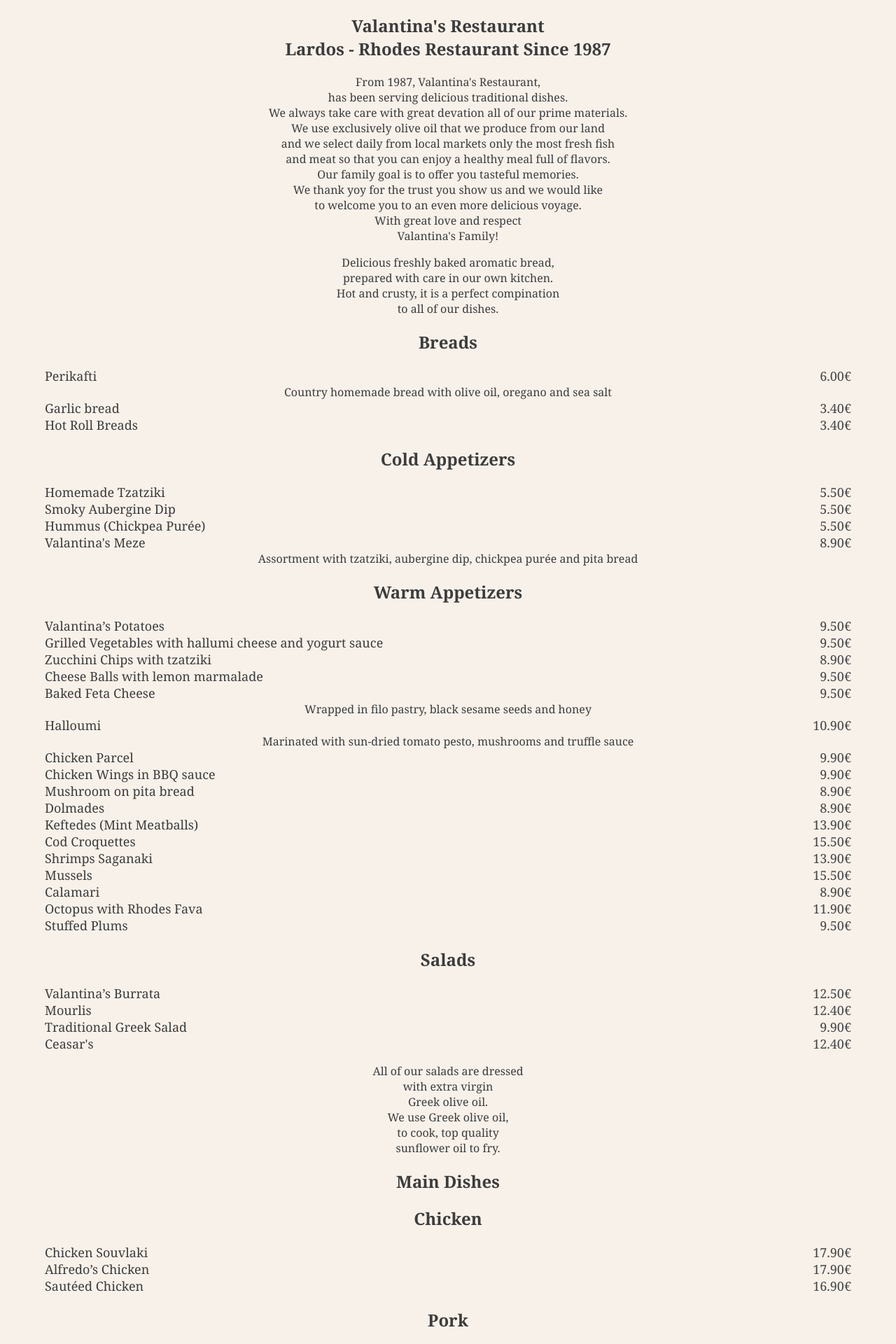
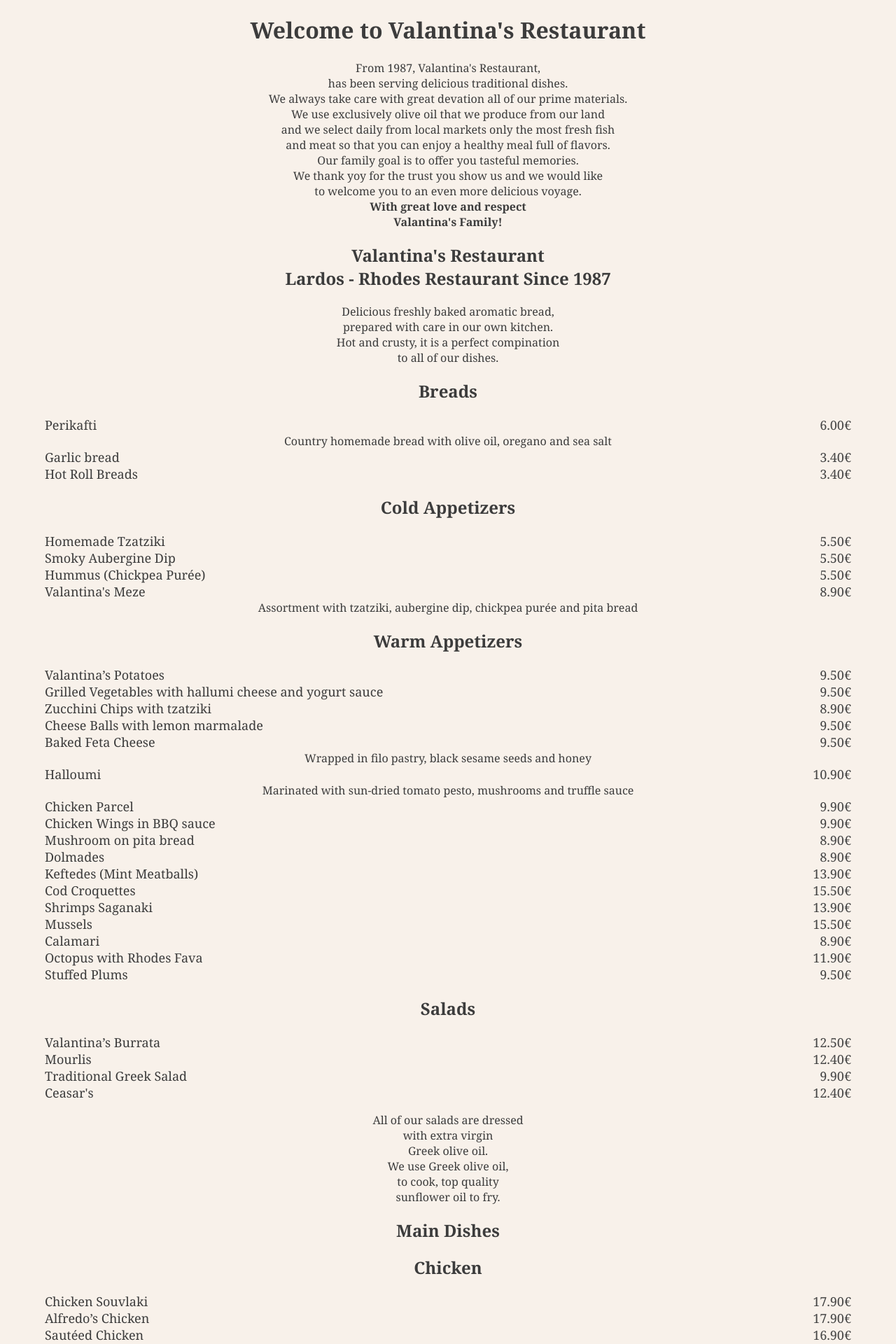
Before and after one commit to komninoskon/valantinas-final, a Flask app: page /menu in a window 1280 px wide. Shown: the top 1920 px of the page at 70% size. Run offline with Flask 3, Linux system fonts and the light colour scheme.

Commit message:
Update menu.html

```diff
--- a/templates/menu.html
+++ b/templates/menu.html
@@ -5,9 +5,11 @@
     <title>Valantina's Menu Since 1987</title>
     <link rel="stylesheet" href="{{ url_for('static', filename='style.css') }}">
     <link hrel="https://fonts.googleapis.com/css2?family=Playfair+Display&display=swap" rel="stylesheet">
-    <section class="menu-block light-green">
-         <h1 class="restaurant-title">Valantina's Restaurant<br><span class="subtitle">Lardos - Rhodes Restaurant Since 1987</span></h1>
-	<p class="menu-description">
+</head>
+<body class="menu-section">
+
+	<h1>Welcome to Valantina's Restaurant</h1>
+	<p class="intro-text">
 	    From 1987, Valantina's Restaurant,<br>
 	    has been serving delicious traditional dishes.<br>
 	    We always take care with great devation all of our prime materials.<br>
@@ -19,15 +21,17 @@
 	    We thank yoy for the trust you show us and we would like<br>
 	    to welcome you to an even more delicious voyage.<br>
 
-	    With great love and respect<br>
-	    Valantina's Family!<br>
-    </p>
+	    <strong>With great love and respect<br>
+	    Valantina's Family!</strong>
+	</p>
 
+	<section class="menu-block light-green">
+         <h1 class="restaurant-title">Valantina's Restaurant<br><span class="subtitle">Lardos - Rhodes Restaurant Since 1987</span></h1>
 </head>
 <body>
     <header>
 
-          <p class="menu-description">
+          <p class="bread-note">
 		                                                                                                Delicious freshly baked aromatic bread,<br>
 		                                                                                                prepared with care in our own kitchen.<br>
 		                                                                                                Hot and crusty, it is a perfect compination<br>
@@ -82,7 +86,7 @@
            <div class="item"><span class="item-name">Traditional Greek Salad</span><span class="item-price">9.90€</span></div>
            <div class="item"><span class="item-name">Ceasar's</span><span class="item-price">12.40€</span></div>
          </div>
-	  <p class=<"menu-description">
+	  <p class=<"salads-note">
 		                                                                                                    All of our salads are dressed<br>
 		                                                                                                    with extra virgin<br>
 		                                                                                                    Greek olive oil.<br>
@@ -138,7 +142,7 @@
                 <div class="item"><span class="item-name">Pappardelle with Beef</span><span class="item-price">17.90€</span></div>
                 <div class="item"><span class="item-name">Ravioli with Mushrooms</span><span class="item-price">15.50€</span></div>
        </div>
-	    <p class=<"menu-description">
+	    <p class=<"pasta & risotto-note">
 		                                                                                                    If Pasta means love<br>
 		                                                                                                    then Fresh Pasta surely is passion<br>
 		                                                                                                    Prepared daily in our kitchen<br>
@@ -157,7 +161,7 @@
               <div class="item"><span class="item-name">Lamb Shanks</span><span class="item-price">22.50€</span></div>
               <div class="item"><span class="item-name">Lardos Lamb</span><span class="item-price">17.90€</span></div>
           </div>
-		 <p class=<"menu-description">
+		 <p class=<"traditional dishes-note">
 			                                                                                             The traditional tastes and smells<br>
 			                                                                                             that one enjoys in the villages<br>
 			                                                                                             have an important place<br>
@@ -173,5 +177,12 @@
             <div class="item"><span class="item-name">Apple Pie Tart</span><span class="item-price">9.50€</span></div>
          </div>
     </section>
+
+  <nav>
+	  <a href="{{ url_for('food_menu') }}">View Food Menu</a> |
+	  <a href="{{ url_for('drinks_menu') }}">View Drinks Menu</a> |
+	  <a href="{{ url_for('book-table') }}">Book a Table</a>
+  </nav>
+
 </body>
 </html>
```
